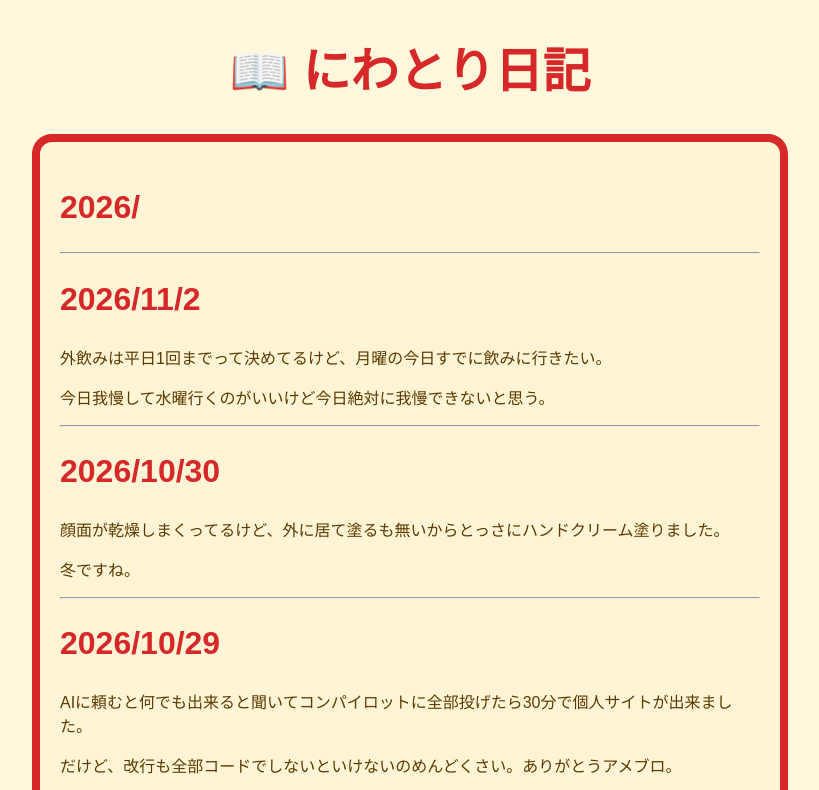
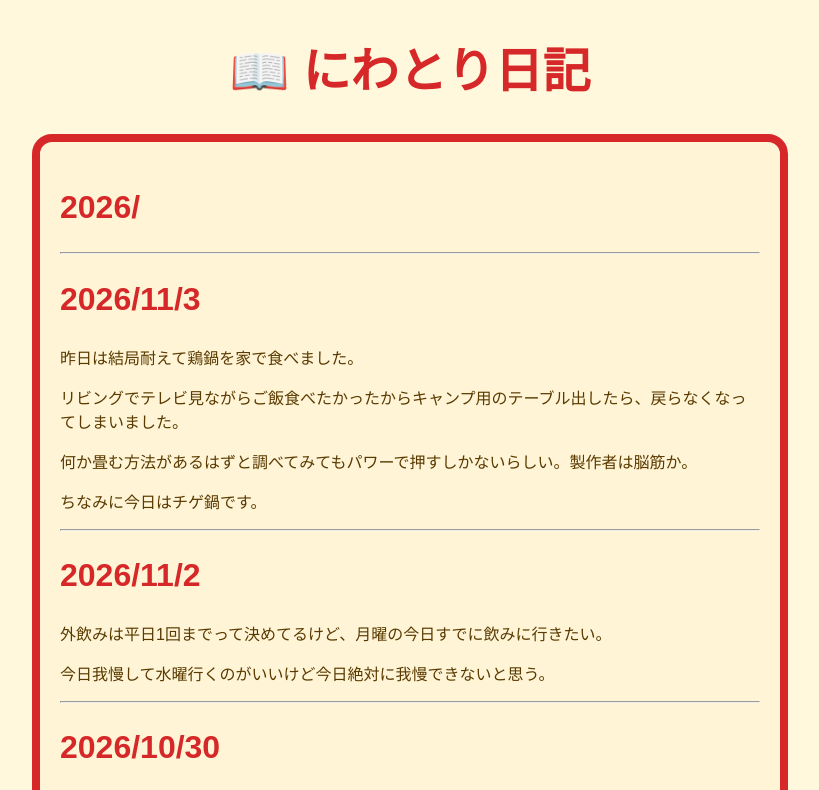
Before and after one commit to jinkokammiryo/jinkokammiryo.github.io, a plain HTML site: page diary.html in a window 1280 px wide. Shown: the top 790 px of the page, without its empty margins (230-1049 px from the left). Drawn offline with Linux system fonts and the light colour scheme.

Commit message:
Update diary.html

```diff
--- a/diary.html
+++ b/diary.html
@@ -36,8 +36,31 @@ text-align:left;
 <p>
 
 </p>
+<p>
+
+</p>
+<p>
+
+</p>
 
 <hr>
+
+<h2 style="font-size:32px;color:#D62828;">
+2026/11/3
+</h2>
+
+<p>
+昨日は結局耐えて鶏鍋を家で食べました。
+</p>
+<p>
+リビングでテレビ見ながらご飯食べたかったからキャンプ用のテーブル出したら、戻らなくなってしまいました。
+</p>
+<p>
+何か畳む方法があるはずと調べてみてもパワーで押すしかないらしい。製作者は脳筋か。
+</p>
+<p>
+ちなみに今日はチゲ鍋です。
+</p><hr>
 
 
 <h2 style="font-size:32px;color:#D62828;">
```
